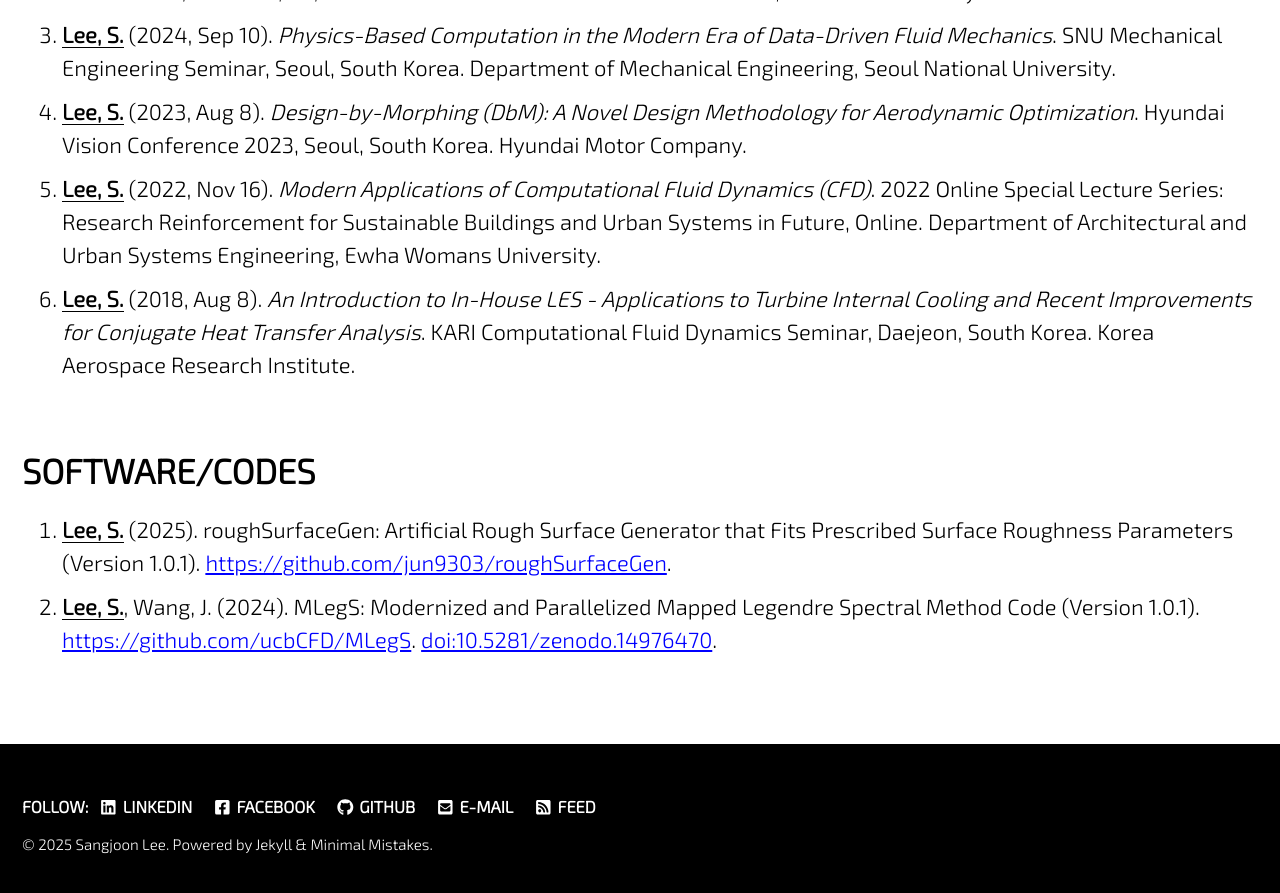
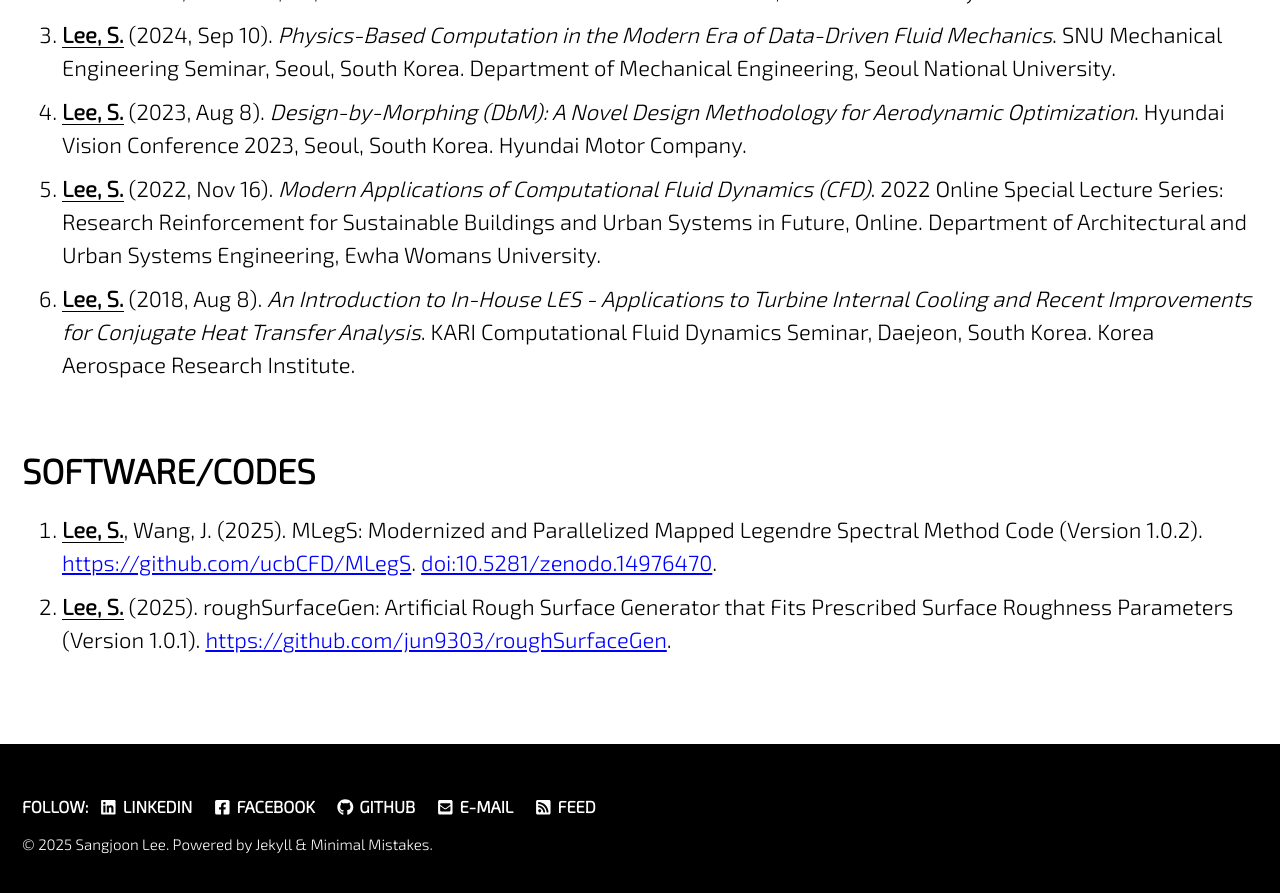
Before and after one commit to jun9303/jun9303.github.io, a Jekyll site: the page built from _pages/publications.md, in a window 1280 px wide and 900 px high, scrolled down 3585 px. Shown: the top 893 px of the window. Built offline with Jekyll 4.4.1, drawn with Linux system fonts in a browser that asks for light colours; cached includes are drawn as plain includes; nearby versions of some CDN libraries; emoji names are drawn with the system emoji font.

Commit message:
New CV & Pub updated Sep 10

```diff
--- a/_pages/publications.md
+++ b/_pages/publications.md
@@ -55,8 +55,8 @@ header:
 1. <ins>**Lee, S.**</ins> (2018, Aug 8). *An Introduction to In-House LES - Applications to Turbine Internal Cooling and Recent Improvements for Conjugate Heat Transfer Analysis*. KARI Computational Fluid Dynamics Seminar, Daejeon, South Korea. Korea Aerospace Research Institute.
 
 # SOFTWARE/CODES
+1. <ins>**Lee, S.**</ins>, Wang, J. (2025). MLegS: Modernized and Parallelized Mapped Legendre Spectral Method Code (Version 1.0.2). [https://github.com/ucbCFD/MLegS](https://github.com/ucbCFD/MLegS). [doi:10.5281/zenodo.14976470](https://doi.org/10.5281/zenodo.14976470).
 1. <ins>**Lee, S.**</ins> (2025). roughSurfaceGen: Artificial Rough Surface Generator that Fits Prescribed Surface Roughness Parameters (Version 1.0.1). [https://github.com/jun9303/roughSurfaceGen](https://github.com/jun9303/roughSurfaceGen).
-1. <ins>**Lee, S.**</ins>, Wang, J. (2024). MLegS: Modernized and Parallelized Mapped Legendre Spectral Method Code (Version 1.0.1). [https://github.com/ucbCFD/MLegS](https://github.com/ucbCFD/MLegS). [doi:10.5281/zenodo.14976470](https://doi.org/10.5281/zenodo.14976470).
 
 <style type="text/css">
 h1 {
```
Also changed, not shown: 1 other file.
